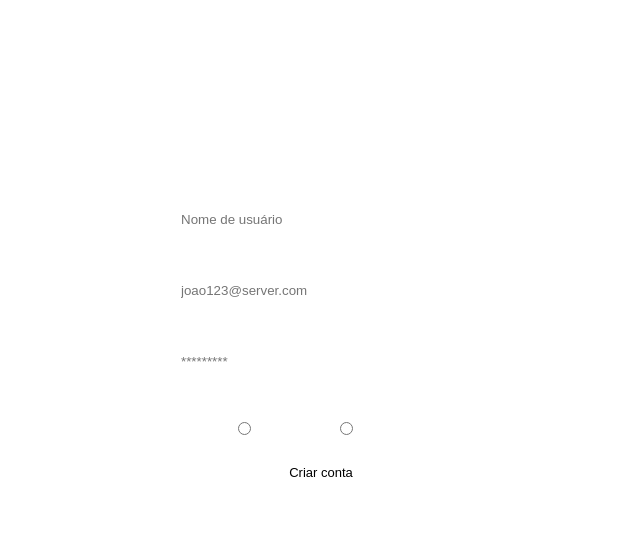
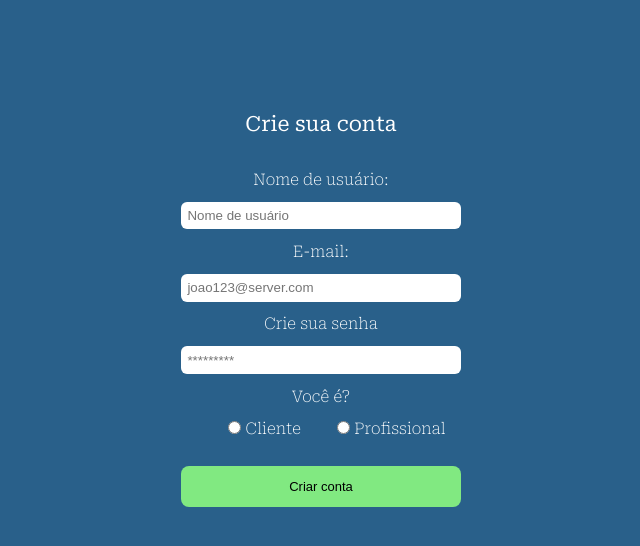
Before and after one commit to HolandaDevX/easy-agenda-sistema, a plain HTML site: page app/register.html in a window 1280 px wide. Shown: the whole page, without its empty margins (319-959 px from the left). Drawn offline with Linux system fonts and the light colour scheme.

Commit message:
corrigindo bugs

```diff
--- a/app/register.html
+++ b/app/register.html
@@ -5,7 +5,8 @@
     <meta charset="UTF-8">
     <meta name="viewport" content="width=device-width, initial-scale=1.0">
     <title>Formulário de cadastro</title>
-    <link rel="stylesheet" href="../app-style/style-register.css">
+    <link rel="stylesheet" href="/app-style/register.css">
+    <link rel="stylesheet" href="/app-style/default.css">
 </head>
 
 <body>
```
Also changed, not shown: index.html (+1 -1 lines), app-style/login.css (renamed from app-style/style-login.css), app-style/register.css (renamed from app-style/style-register.css).
